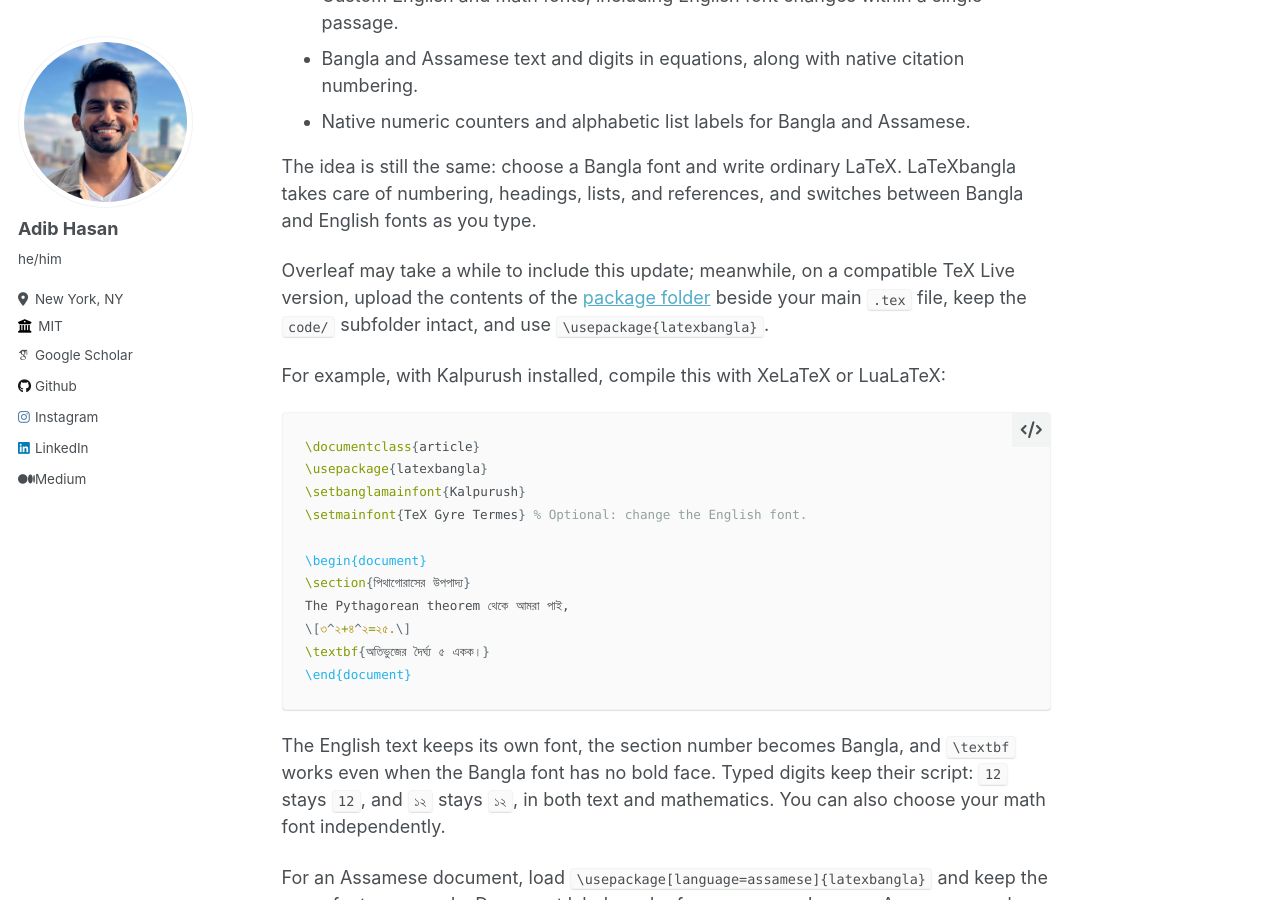
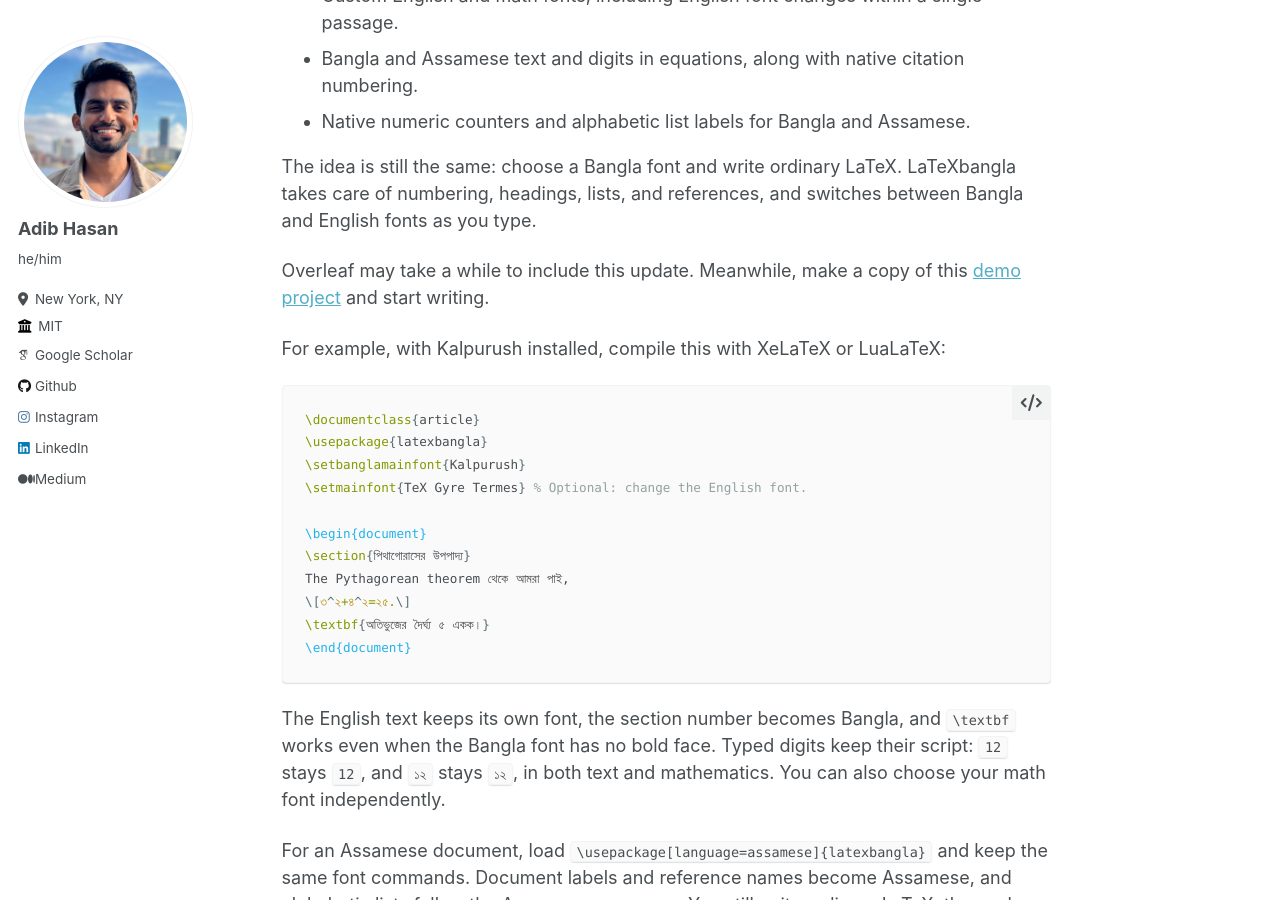
Before and after one commit to Neehan/neehan.github.io, a Jekyll site: the page built from _blog/latexbangla-2.0.md, in a window 1280 px wide and 900 px high, scrolled down 1092 px. Built offline with Jekyll 4.4.1, drawn with Linux system fonts in a browser that asks for light colours; some web fonts are replaced.

Commit message:
Link Overleaf demo in LaTeXbangla post

```diff
--- a/_blog/latexbangla-2.0.md
+++ b/_blog/latexbangla-2.0.md
@@ -30,7 +30,7 @@ Ten years later, LaTeXbangla is now at version 2.0. These are the changes I care
 
 The idea is still the same: choose a Bangla font and write ordinary LaTeX. LaTeXbangla takes care of numbering, headings, lists, and references, and switches between Bangla and English fonts as you type.
 
-Overleaf may take a while to include this update; meanwhile, on a compatible TeX Live version, upload the contents of the [package folder](https://github.com/Neehan/LaTeXbangla/tree/master/latexbangla) beside your main `.tex` file, keep the `code/` subfolder intact, and use `\usepackage{latexbangla}`.
+Overleaf may take a while to include this update. Meanwhile, make a copy of this [demo project](https://www.overleaf.com/project/6adbaac1d48d9344680c2fe1/share#6b9d2d41b2de0b80c2de0d11c68ce7c79f33cbe1edef7ec7) and start writing.
 
 For example, with Kalpurush installed, compile this with XeLaTeX or LuaLaTeX:
 
```
